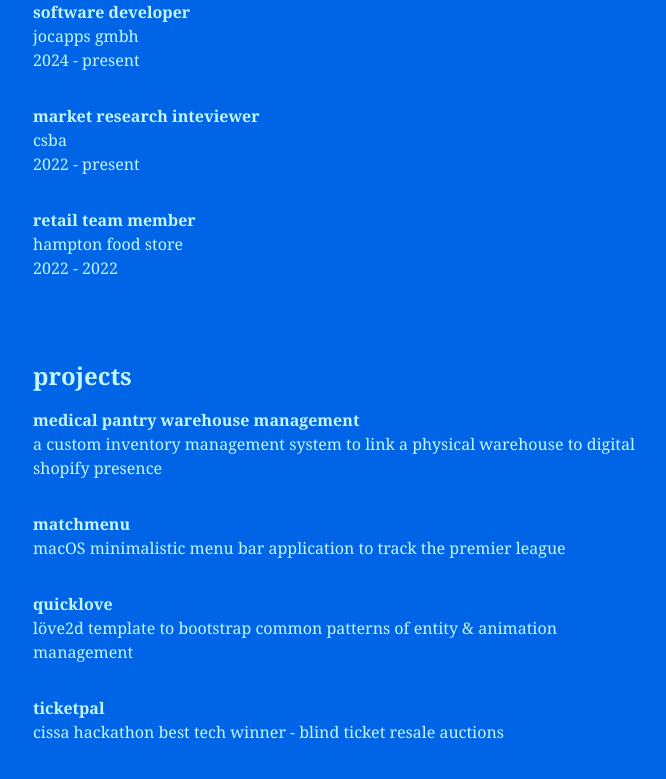
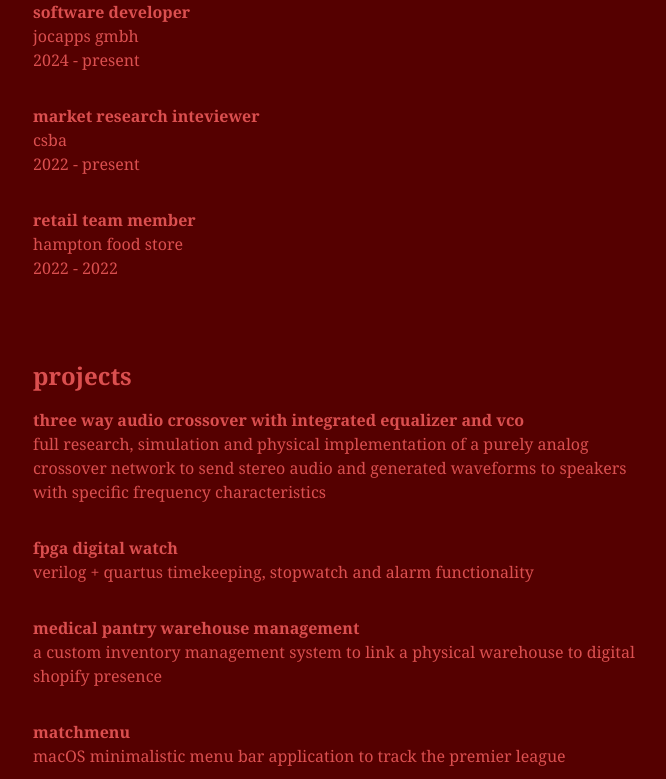
Before and after one commit to DevelopmentHF/henryfielding, a Next.js app in the folder henryfielding/: page / in a window 1280 px wide. Shown: the part 1288-2067 px from the top of the page, without its empty margins (303-969 px from the left). Built offline with nearby package versions, Linux system fonts and the light colour scheme.

Commit message:
update with ee stuff

```diff
--- a/henryfielding/src/app/globals.css
+++ b/henryfielding/src/app/globals.css
@@ -17,7 +17,7 @@
 /*}*/
 
 body {
-  background-color:#0064E6;
-  color: #C3F6FF;
+  background-color:#550000;
+  color: #db4f4f;
   font-family: serif;
 }
--- a/henryfielding/src/app/page.tsx
+++ b/henryfielding/src/app/page.tsx
@@ -21,7 +21,7 @@
           courseName="master of electrical engineering - electronics & embedded systems"
           startYear="2025"
           endYear="2027"
-          weightedAverageMark={NaN}
+          weightedAverageMark={82.67}
         />
 
         <Education
@@ -29,7 +29,7 @@
           courseName="bachelor of science - computing & software systems"
           startYear="2022"
           endYear="2024"
-          weightedAverageMark={78}
+          weightedAverageMark={78.78}
         />
       </div>
 
@@ -67,6 +67,34 @@
 
       <div className="flex-col justify-center w-full py-8">
         <h1 className="font-serif px-4 text-2xl font-bold">projects</h1>
+
+        <Project
+          name="three way audio crossover with integrated equalizer and vco"
+          overview="full research, simulation and physical implementation of a purely analog crossover network to send stereo audio and generated waveforms to speakers with specific frequency characteristics"
+          tools={["lm4562",
+                  "pam-8302",
+                  "lm555",
+                  "tina-ti",
+                  "ltspice",
+                ]}
+          finerDetails={["i did such and such",
+            "and also this"
+          ]}
+        />
+
+        <Project
+          name="fpga digital watch"
+          overview="verilog + quartus timekeeping, stopwatch and alarm functionality"
+          tools={["lm4562",
+                  "pam-8302",
+                  "lm555",
+                  "tina-ti",
+                  "ltspice",
+                ]}
+          finerDetails={["i did such and such",
+            "and also this"
+          ]}
+        />
 
         <Project
           name="medical pantry warehouse management"
--- a/henryfielding/src/components/Hero.tsx
+++ b/henryfielding/src/components/Hero.tsx
@@ -29,7 +29,7 @@
 
     return (
         <div className="flex items-center justify-center min-h-screen px-4 relative">
-          <div className="max-w-2xl text-[#C3F6FF] text-center">
+          <div className="max-w-2xl text-[#f66262] text-center">
             <h1 className="text-5xl sm:text-6xl md:text-7xl lg:text-8xl xl:text-9xl font-serif mb-6 font-bold">
               henry
             </h1>
```
